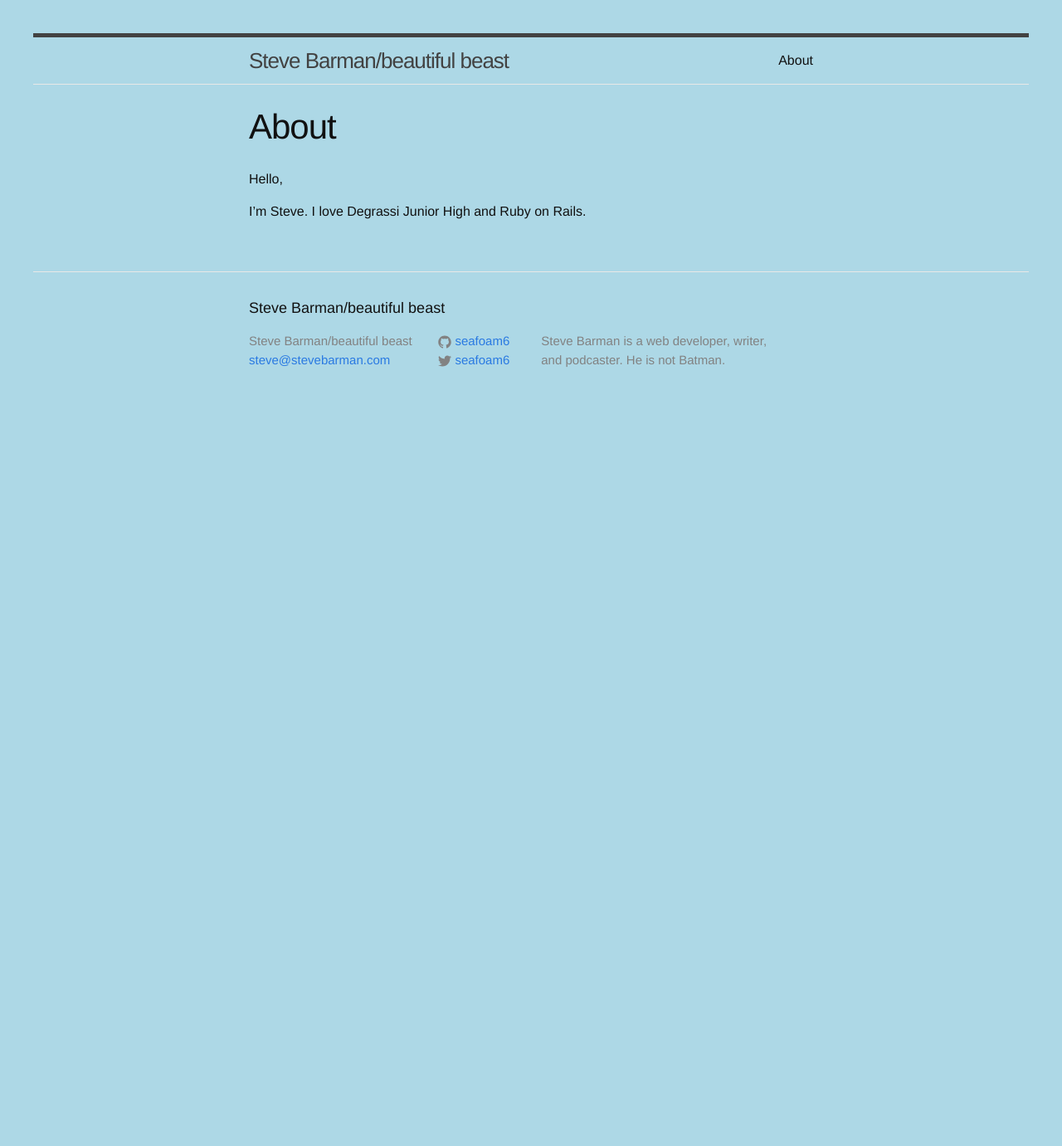
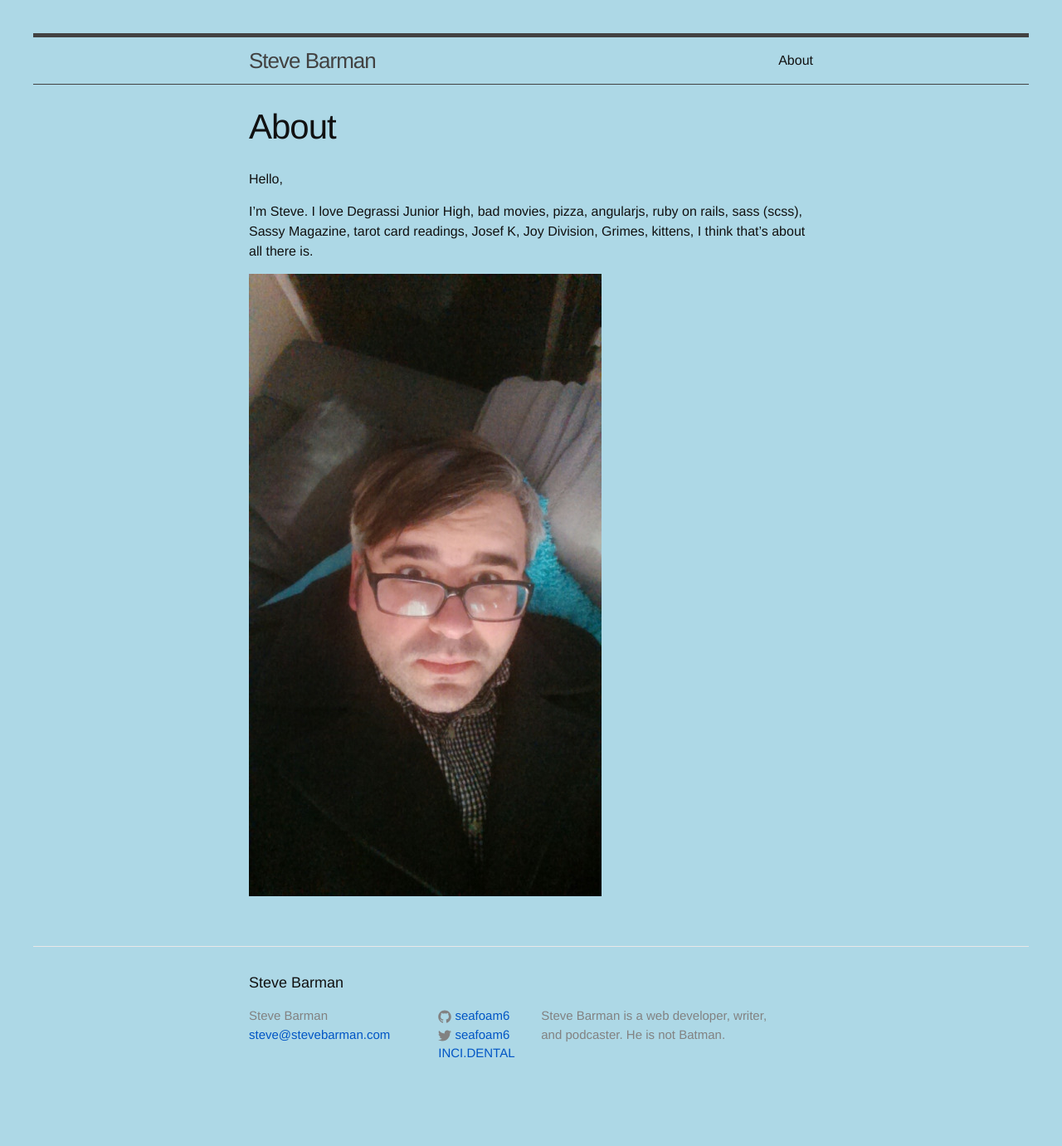
Before and after one commit to seafoam6/seafoam6.github.io, a Jekyll site: the page built from about.md, in a window 1280 px wide. Shown: the whole page at 83% size. Built offline with Jekyll 4.4.1, drawn with Linux system fonts in a browser that asks for light colours; before the commit the page ends 900 px from its top, so only the background shows below that.

Commit message:
updates to style

```diff
--- a/_config.yml
+++ b/_config.yml
@@ -1,5 +1,5 @@
 # Site settings
-title: Steve Barman/beautiful beast
+title: Steve Barman
 email: steve@stevebarman.com
 description: > # this means to ignore newlines until "baseurl:"
   Steve Barman is a web developer, writer, and podcaster. He is not Batman.
--- a/_includes/footer.html
+++ b/_includes/footer.html
@@ -42,6 +42,7 @@
             </a>
           </li>
           {% endif %}
+          <li><a href="http://inci.dental">INCI.DENTAL</a></li>
         </ul>
       </div>
 
--- a/_sass/_layout.scss
+++ b/_sass/_layout.scss
@@ -3,7 +3,7 @@
  */
 .site-header {
     border-top: 5px solid $grey-color-dark;
-    border-bottom: 1px solid $grey-color-light;
+    border-bottom: 1px solid $grey-color-dark;
     min-height: 56px;
 
     // Positioning context for the mobile navigation icon
--- a/about.md
+++ b/about.md
@@ -6,4 +6,6 @@ permalink: /about/
 
 Hello,
 
-I'm Steve. I love Degrassi Junior High and Ruby on Rails.
+I'm Steve. I love Degrassi Junior High, bad movies, pizza, angularjs, ruby on rails, sass (scss), Sassy Magazine, tarot card readings, Josef K, Joy Division, Grimes, kittens, I think that's about all there is.
+
+<img src="/images/steve-on-couch.jpg">
--- a/css/main.scss
+++ b/css/main.scss
@@ -15,7 +15,7 @@ $spacing-unit:     30px;
 
 $text-color:       #111;
 $background-color: #fdfdfd;
-$brand-color:      #2a7ae2;
+$brand-color:      #0055C5;
 
 $grey-color:       #828282;
 $grey-color-light: lighten($grey-color, 40%);
```
Also changed, not shown: images/steve-on-couch.jpg (renamed from images/tumblr_nll3puRqg61qa3u00o1_500.jpg).
